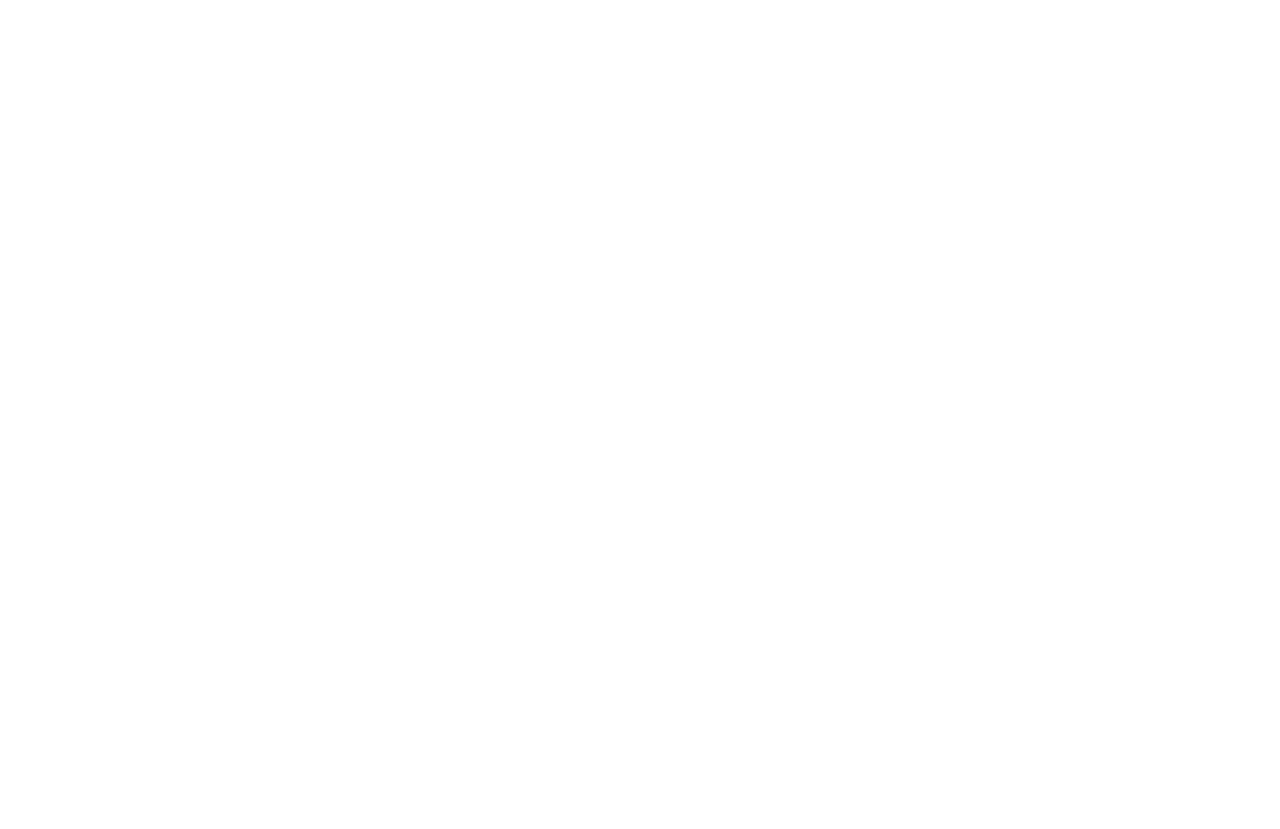
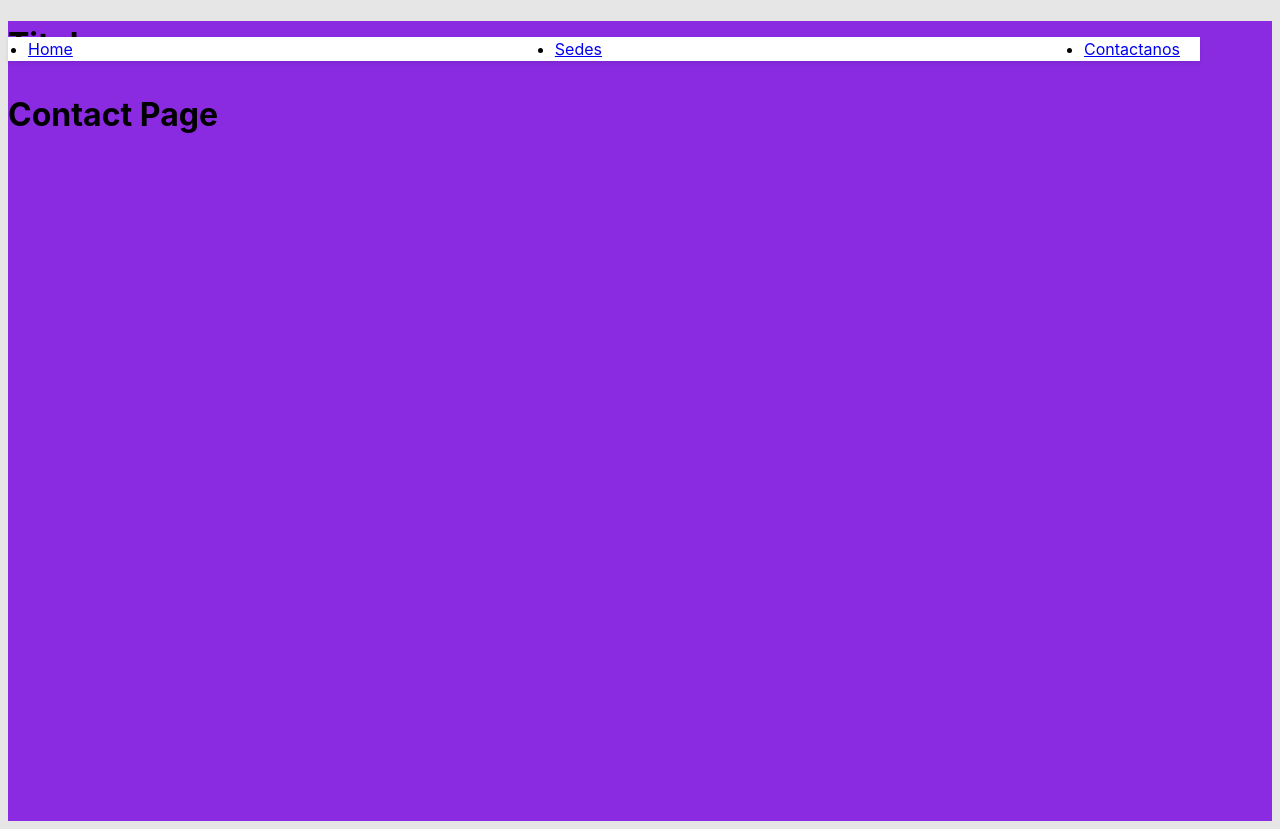
Before and after one commit to DeibyNino/ungo, a React (Vite) app: page /contact-page in a window 1280 px wide. Before the commit this address had no page. Before the commit the page ends 800 px from the top, so only its background shows below. Built offline with nearby package versions, Linux system fonts and the light colour scheme.

Commit message:
se crea la estructura para la pagina de contactanos

```diff
--- a/package.json
+++ b/package.json
@@ -5,6 +5,7 @@
   "type": "module",
   "scripts": {
     "dev": "vite",
+    "start": "vite",
     "build": "vite build",
     "lint": "eslint . --ext js,jsx --report-unused-disable-directives --max-warnings 0",
     "preview": "vite preview"
--- a/src/components/NavBar/Navbar.jsx
+++ b/src/components/NavBar/Navbar.jsx
@@ -12,6 +12,9 @@
         <li>
           <Link to="/sedes-page">Sedes</Link>
         </li>
+        <li>
+          <Link to="/contact-page">Contactanos</Link>
+        </li>
       </ul>
     </nav>
   );
--- a/src/index.css
+++ b/src/index.css
@@ -2,10 +2,10 @@
   font-family: Inter, system-ui, Avenir, Helvetica, Arial, sans-serif;
   line-height: 1.5;
   font-weight: 400;
-
   /* color-scheme: light dark;
   color: rgba(255, 255, 255, 0.87);
-  background-color: #242424; */
+  */
+  background-color: #e7e6e6;
 
   font-synthesis: none;
   text-rendering: optimizeLegibility;
--- /dev/null
+++ b/src/pages/Contact.jsx
@@ -0,0 +1,14 @@
+import React from "react";
+
+import "../styles/ContactStyles.css";
+
+const Contact = () => {
+  return (
+    <div className="main-contact">
+      <h1 className="titulo1 titulo">Titulo </h1>
+      <h1 className="titulo">Contact Page</h1>
+    </div>
+  );
+};
+
+export default Contact;
--- a/src/routes/AppRouter.jsx
+++ b/src/routes/AppRouter.jsx
@@ -3,6 +3,7 @@
 import Home from "../pages/Home";
 import Sedes from "../pages/Sedes";
 import Layout from "../layouts/Layout";
+import Contact from "../pages/Contact";
 
 // El AppRouter es el componente que se encarga de manejar las rutas de la aplicación.
 // En este caso, se está utilizando el Router de React Router Dom, el cual es un componente que se encarga de manejar las rutas de la aplicación.
@@ -18,6 +19,7 @@
         <Route path="/" element={<Layout />}>
           <Route path="/" element={<Home />} />
           <Route path="/sedes-page" element={<Sedes />} />
+          <Route path="/contact-page" element={<Contact />} />
         </Route>
       </Routes>
     </Router>
--- /dev/null
+++ b/src/styles/ContactStyles.css
@@ -0,0 +1,4 @@
+.main-contact {
+  background-color: blueviolet;
+  min-height: 100vh;
+}
--- a/src/styles/NavbarStyles.css
+++ b/src/styles/NavbarStyles.css
@@ -6,6 +6,6 @@
   background-color: #fff;
   box-shadow: 0 2px 4px rgba(0, 0, 0, 0.1);
   position: fixed;
-  width: 100%;
   z-index: 100;
+  width: 90%;
 }
```
